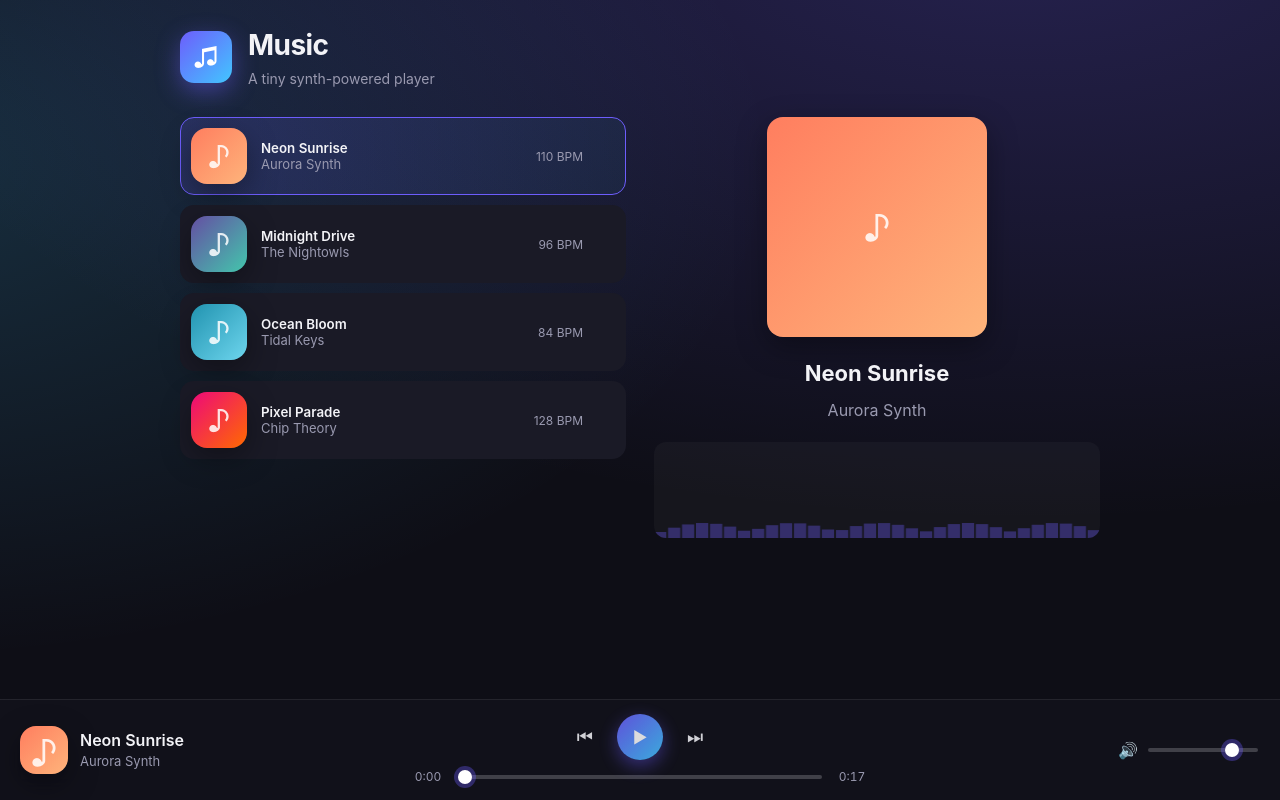
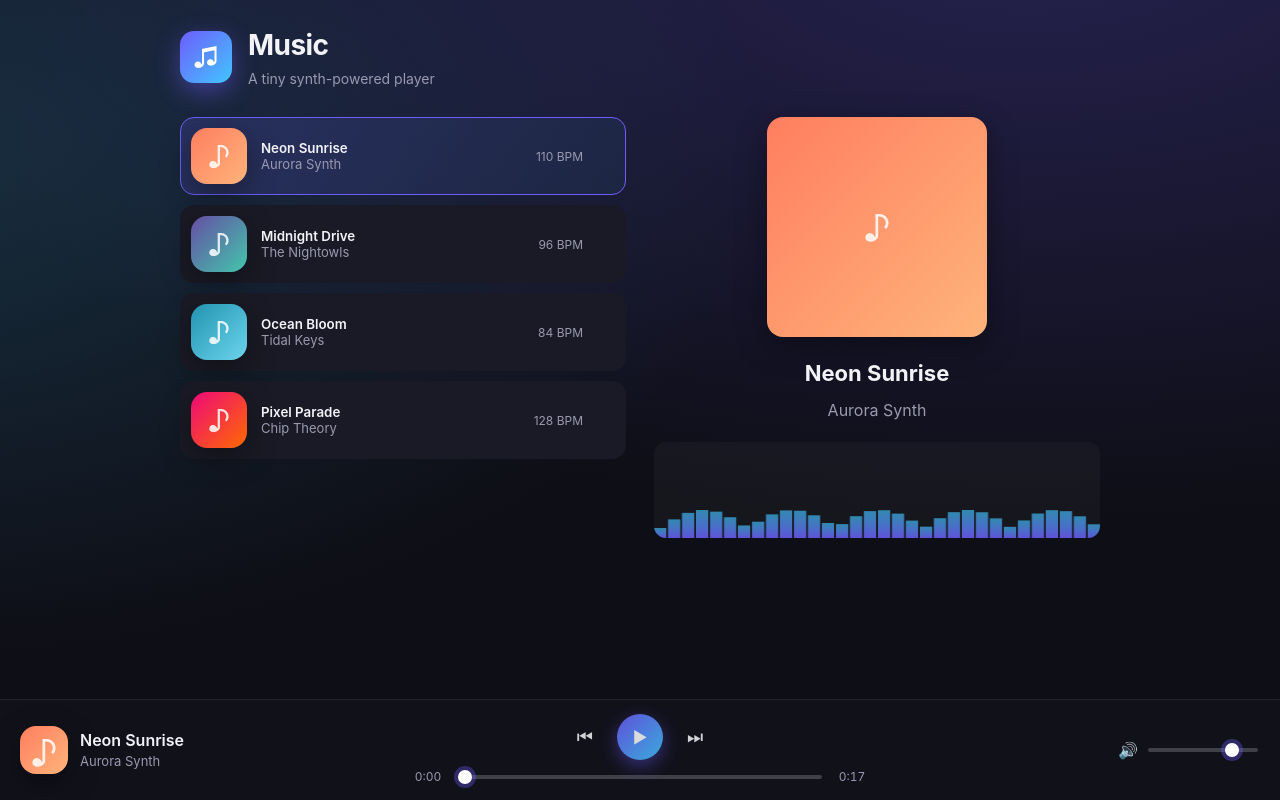
Before and after one commit to jaacampbell/Music, a React (Vite) app: page / in a window 1280 px wide. Built offline with nearby package versions, Linux system fonts and the light colour scheme.

Commit message:
Make idle/paused visualizer baseline clearly visible
Co-authored-by: James Campbell <jaacampbell@users.noreply.github.com>

```diff
--- a/src/App.tsx
+++ b/src/App.tsx
@@ -62,8 +62,8 @@ function Visualizer({ analyser, playing }: { analyser: AnalyserNode | null; play
       const barWidth = (width - gap * (bars - 1)) / bars
       for (let i = 0; i < bars; i++) {
         const v = isPlaying && data ? data[i] / 255 : 0
-        // When idle/paused show a gentle static baseline so it never looks empty.
-        const idle = 6 + 9 * Math.abs(Math.sin(i * 0.5))
+        // When idle/paused show a clear static baseline so it never looks empty.
+        const idle = 10 + 18 * Math.abs(Math.sin(i * 0.5))
         const h = isPlaying ? Math.max(3, v * height) : idle
         const x = i * (barWidth + gap)
         if (isPlaying && v > 0.01) {
@@ -72,7 +72,10 @@ function Visualizer({ analyser, playing }: { analyser: AnalyserNode | null; play
           grad.addColorStop(1, '#42c6ff')
           ctx.fillStyle = grad
         } else {
-          ctx.fillStyle = 'rgba(109, 93, 252, 0.35)'
+          const grad = ctx.createLinearGradient(0, height, 0, height - h)
+          grad.addColorStop(0, 'rgba(109, 93, 252, 0.85)')
+          grad.addColorStop(1, 'rgba(66, 198, 255, 0.65)')
+          ctx.fillStyle = grad
         }
         ctx.fillRect(x, height - h, barWidth, h)
       }
```
